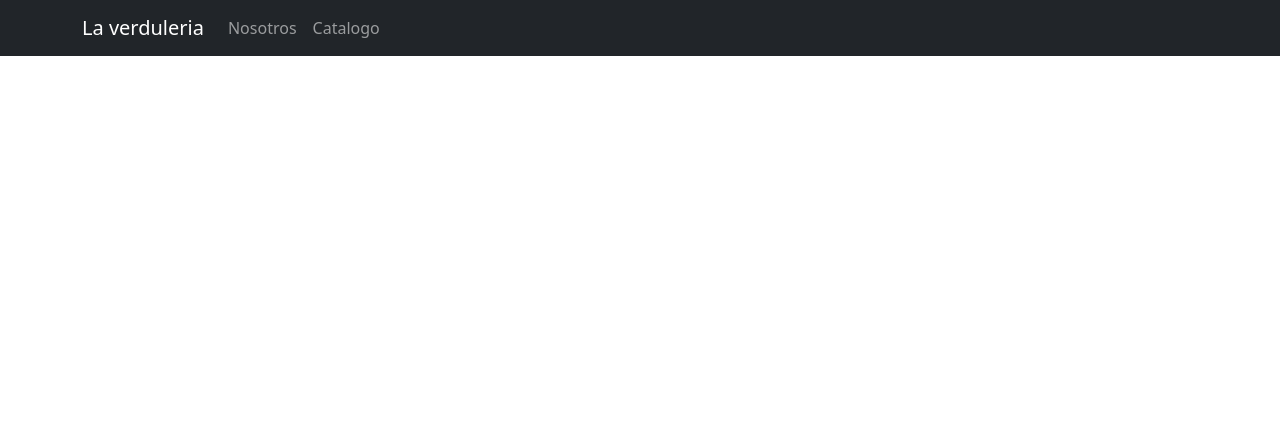
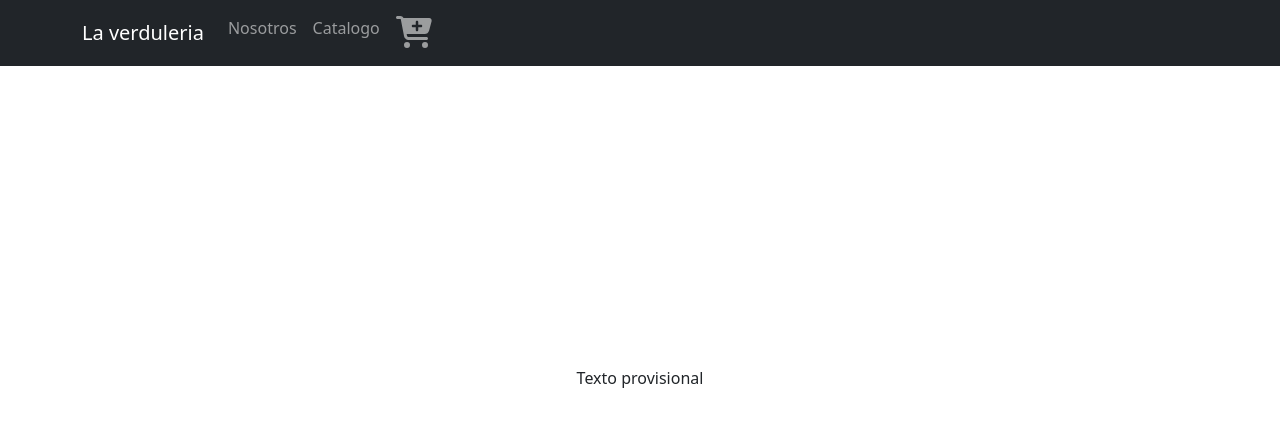
Before and after one commit to Pepelaflor/verduleria-react2, a React (Create React App) app in the folder verduleria-react2/: page / in a window 1280 px wide. Shown: the top 422 px of the page. Built offline with nearby package versions, Linux system fonts and the light colour scheme.

Commit message:
CartWidget

```diff
--- a/verduleria-react2/package.json
+++ b/verduleria-react2/package.json
@@ -3,6 +3,10 @@
   "version": "0.1.0",
   "private": true,
   "dependencies": {
+    "@fortawesome/fontawesome-svg-core": "^6.1.1",
+    "@fortawesome/free-regular-svg-icons": "^6.1.1",
+    "@fortawesome/free-solid-svg-icons": "^6.1.1",
+    "@fortawesome/react-fontawesome": "^0.2.0",
     "@testing-library/jest-dom": "^5.16.4",
     "@testing-library/react": "^13.3.0",
     "@testing-library/user-event": "^13.5.0",
--- a/verduleria-react2/src/App.css
+++ b/verduleria-react2/src/App.css
@@ -13,6 +13,11 @@
   }
 }
 
+.Items {
+  display: flex;
+  justify-content: center;
+  padding-top: 300px;
+}
 
 
 .App-link {
--- a/verduleria-react2/src/App.js
+++ b/verduleria-react2/src/App.js
@@ -1,6 +1,7 @@
 import React from 'react';
 import './App.css';
 import Navbar from '../src/components/Navbar';
+import ItemListContainer from './components/ItemListContainer';
 
 function App() {
   return (
@@ -8,6 +9,7 @@ function App() {
       <header className="App-header">
       <Navbar/>
       </header>
+      <ItemListContainer/>
     </div>
   );
 }
--- /dev/null
+++ b/verduleria-react2/src/components/CartWidget.js
@@ -0,0 +1,13 @@
+import React from "react";
+import { FontAwesomeIcon } from "@fortawesome/react-fontawesome";
+import { faCartPlus } from "@fortawesome/free-solid-svg-icons";
+
+const CartWidget = () => {
+    return (
+        <div className="cart-widget">
+            <FontAwesomeIcon icon={faCartPlus} size="2x" />
+        </div>
+    );
+};
+
+export default CartWidget;
--- /dev/null
+++ b/verduleria-react2/src/components/ItemListContainer.js
@@ -0,0 +1,10 @@
+import React from "react";
+
+export default function ItemListContainer (props) {
+    return (
+        <div className="Items">
+        <p>Texto provisional</p>
+        </div>
+
+    );
+}
--- a/verduleria-react2/src/components/Navbar.js
+++ b/verduleria-react2/src/components/Navbar.js
@@ -1,5 +1,6 @@
 import React from 'react';
 import {Navbar, Nav, Container, NavDropdown} from 'react-bootstrap';
+import CartWidget from './CartWidget';
 
 
 
@@ -13,6 +14,7 @@ export default function NavBar () {
       <Nav className="me-auto">
         <Nav.Link href="#home">Nosotros</Nav.Link>
         <Nav.Link href="#catalogo">Catalogo</Nav.Link>
+        <Nav.Link className='carrito' href="#carrito"><CartWidget/></Nav.Link>
       </Nav>
     </Navbar.Collapse>
   </Container>
```
Also changed, not shown: 1 other file (tests, documents, lock files or other folders).
